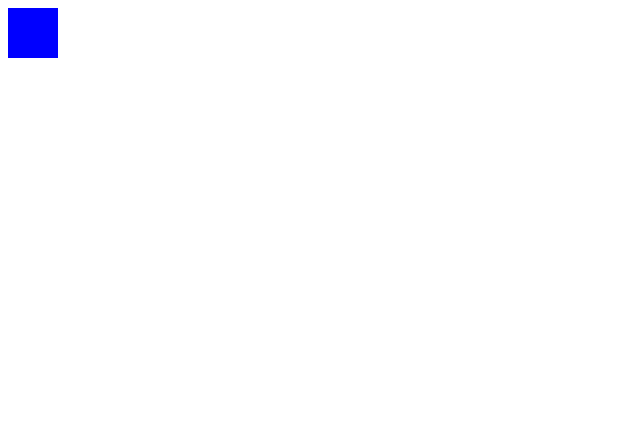
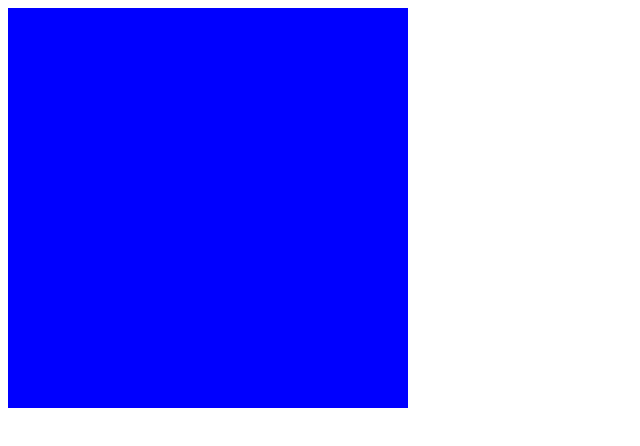
Before and after one commit to CatoTheYounger97/odin-sketch, a plain HTML site: page index.html in a window 1280 px wide. Shown: the whole page, without its empty margins (0-640 px from the left). Drawn offline with Linux system fonts and the light colour scheme.

Commit message:
Fix dimensions of sketch canvas

```diff
--- a/index.css
+++ b/index.css
@@ -1,10 +1,17 @@
+#gridContainer {
+    width: 400px;
+    height: 400px;
+    display: flex;
+    flex-direction: column;
+
+}
+
 .GridSquare {
-    width: 1px;
-    height: 1px;
     background-color: blue;
-
+    flex: 1;
 }
 
 .GridRow {
     display: flex;
+    flex: 1;
 }
--- a/index.js
+++ b/index.js
@@ -1,16 +1,16 @@
 // create top div
 
-const gridDiv = document.createElement("div");
+const gridContainer = document.createElement("div");
+gridContainer.setAttribute("id", `gridContainer`);
+document.querySelector("body").appendChild(gridContainer);
 
-document.querySelector("body").appendChild(gridDiv);
-
-createSubDivs(gridDiv, 50, "GridRow", "row");
+createSubDivs(gridContainer, 16, "GridRow", "row");
 
 gridRowsList = document.querySelectorAll(".GridRow");
 
 for (gridRow of gridRowsList)
 {
-    createSubDivs(gridRow, 50, "GridSquare", "square");
+    createSubDivs(gridRow, 16, "GridSquare", "square");
 }
 
 gridSquareList = document.querySelectorAll(".GridSquare");
```
